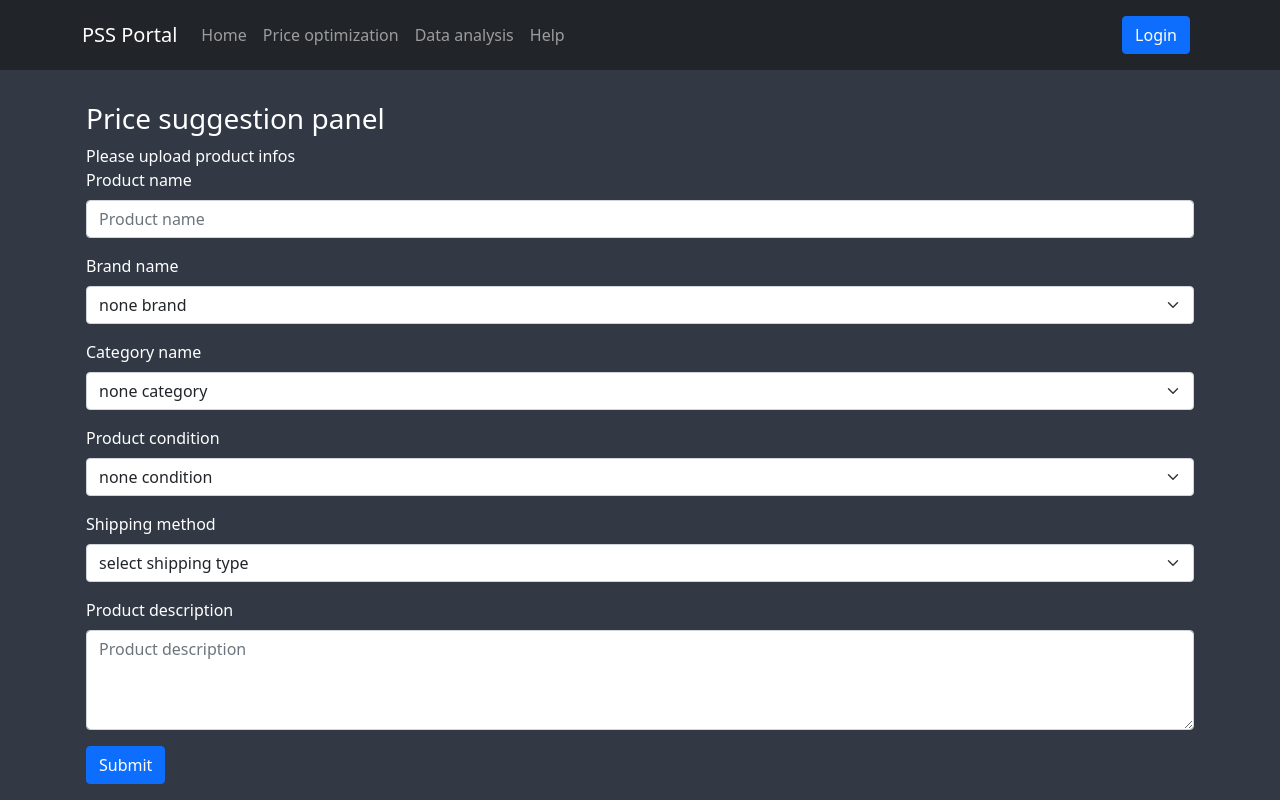
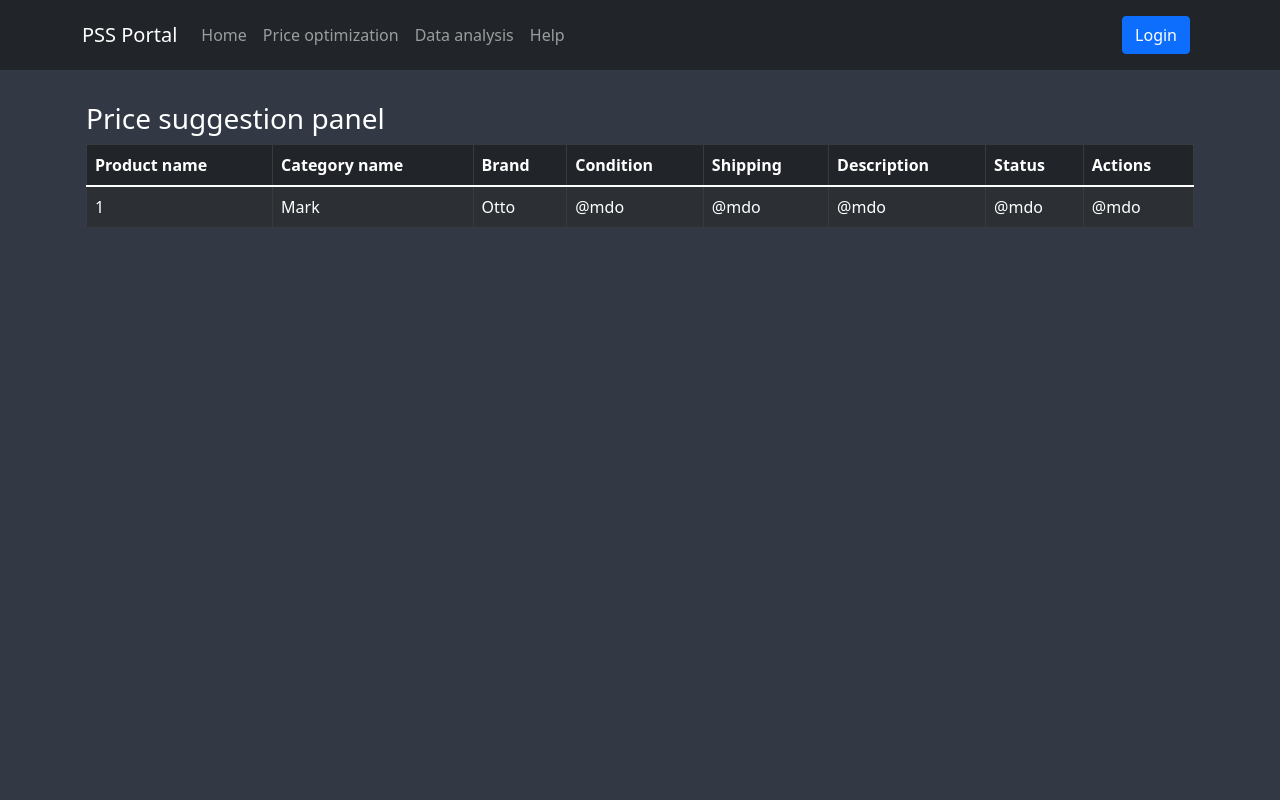
Before and after one commit to nghiavt2906/Price-Suggestion-System, a React (Create React App) app in the folder client/: page /optimize in a window 1280 px wide. Built offline with nearby package versions, Linux system fonts and the light colour scheme.

Commit message:
add import data table

```diff
--- a/client/src/components/Optimize.jsx
+++ b/client/src/components/Optimize.jsx
@@ -1,5 +1,5 @@
 import React, { useState } from 'react';
-import { Container, Form, Button, Spinner } from 'react-bootstrap';
+import { Container, Form, Button, Spinner, Table } from 'react-bootstrap';
 import axios from 'axios';
 
 function Optimize() {
@@ -40,94 +40,32 @@ function Optimize() {
   return (
     <Container className="mt-3 px-3 py-3">
       <h3>Price suggestion panel</h3>
-      {price == 0 ? (
-        <span>Please upload product infos</span>
-      ) : (
-        <span>Suggested price: {price}$</span>
-      )}
-      <Form onSubmit={handleSubmit}>
-        <Form.Group className="mb-3" controlId="name">
-          <Form.Label>Product name</Form.Label>
-          <Form.Control
-            type="text"
-            placeholder="Product name"
-            value={name}
-            onChange={(e) => setName(e.target.value)}
-          />
-        </Form.Group>
-
-        <Form.Group className="mb-3" controlId="brand">
-          <Form.Label>Brand name</Form.Label>
-          <Form.Select onChange={(e) => setBrand(e.target.value)}>
-            <option>none brand</option>
-            <option value="Razer">Razer</option>
-            <option value="Nike">Nike</option>
-            <option value="Adidas">Adidas</option>
-            <option value="OEM">OEM</option>
-            <option value="Sony">Sony</option>
-          </Form.Select>
-        </Form.Group>
-
-        <Form.Group className="mb-3" controlId="category">
-          <Form.Label>Category name</Form.Label>
-          <Form.Select onChange={(e) => setCategory(e.target.value)}>
-            <option>none category</option>
-            <option value="Men/Tops/T-shirts">Men/Tops/T-shirts</option>
-            <option value="2">
-              Electronics/Computers & Tablets/Components & Parts
-            </option>
-            <option value="3">Women/Tops & Blouses/Blouse</option>
-            <option value="4">Home/Home Décor/Home Décor Accents</option>
-            <option value="5">Women/Jewelry/Necklaces</option>
-          </Form.Select>
-        </Form.Group>
-
-        <Form.Group className="mb-3" controlId="productCondition">
-          <Form.Label>Product condition</Form.Label>
-          <Form.Select onChange={(e) => setCondition(e.target.value)}>
-            <option>none condition</option>
-            <option value="1">Very bad</option>
-            <option value="2">Bad</option>
-            <option value="3">New</option>
-            <option value="4">Good</option>
-            <option value="5">Very good</option>
-          </Form.Select>
-        </Form.Group>
-
-        <Form.Group className="mb-3" controlId="shipping">
-          <Form.Label>Shipping method</Form.Label>
-          <Form.Select onChange={(e) => setShipping(e.target.value)}>
-            <option>select shipping type</option>
-            <option value="0">Free (paid by seller)</option>
-            <option value="1">Paid</option>
-          </Form.Select>
-        </Form.Group>
-
-        <Form.Group className="mb-3" controlId="description">
-          <Form.Label>Product description</Form.Label>
-          <Form.Control
-            as="textarea"
-            placeholder="Product description"
-            style={{ height: '100px' }}
-            value={description}
-            onChange={(e) => setDescription(e.target.value)}
-          />
-        </Form.Group>
-
-        <Button variant="primary" type="submit" disabled={isLoading}>
-          {isLoading && (
-            <Spinner
-              as="span"
-              animation="border"
-              size="sm"
-              role="status"
-              aria-hidden="true"
-              className="mr-2"
-            />
-          )}
-          {isLoading ? ' Loading...' : 'Submit'}
-        </Button>
-      </Form>
+      <Table striped bordered hover variant="dark">
+        <thead>
+          <tr>
+            <th>Product name</th>
+            <th>Category name</th>
+            <th>Brand</th>
+            <th>Condition</th>
+            <th>Shipping</th>
+            <th>Description</th>
+            <th>Status</th>
+            <th>Actions</th>
+          </tr>
+        </thead>
+        <tbody>
+          <tr>
+            <td>1</td>
+            <td>Mark</td>
+            <td>Otto</td>
+            <td>@mdo</td>
+            <td>@mdo</td>
+            <td>@mdo</td>
+            <td>@mdo</td>
+            <td>@mdo</td>
+          </tr>
+        </tbody>
+      </Table>
     </Container>
   );
 }
```
